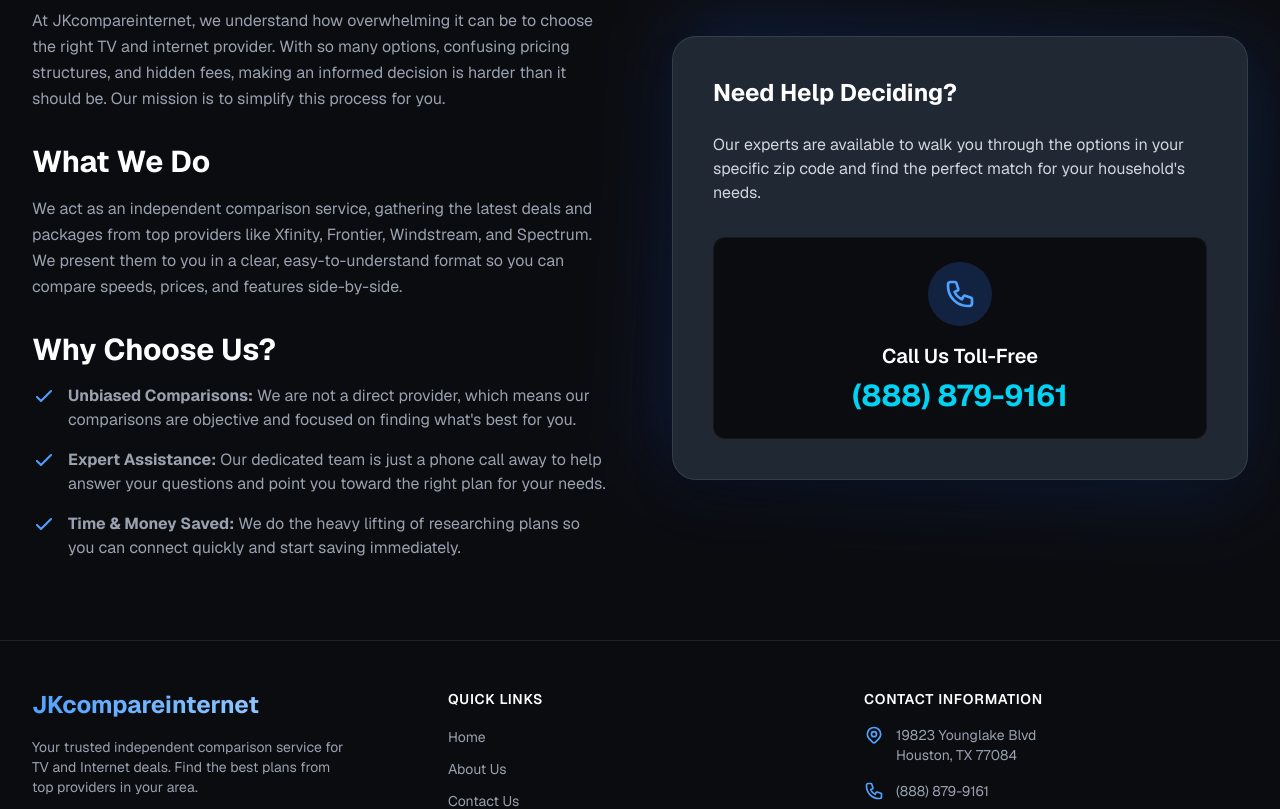
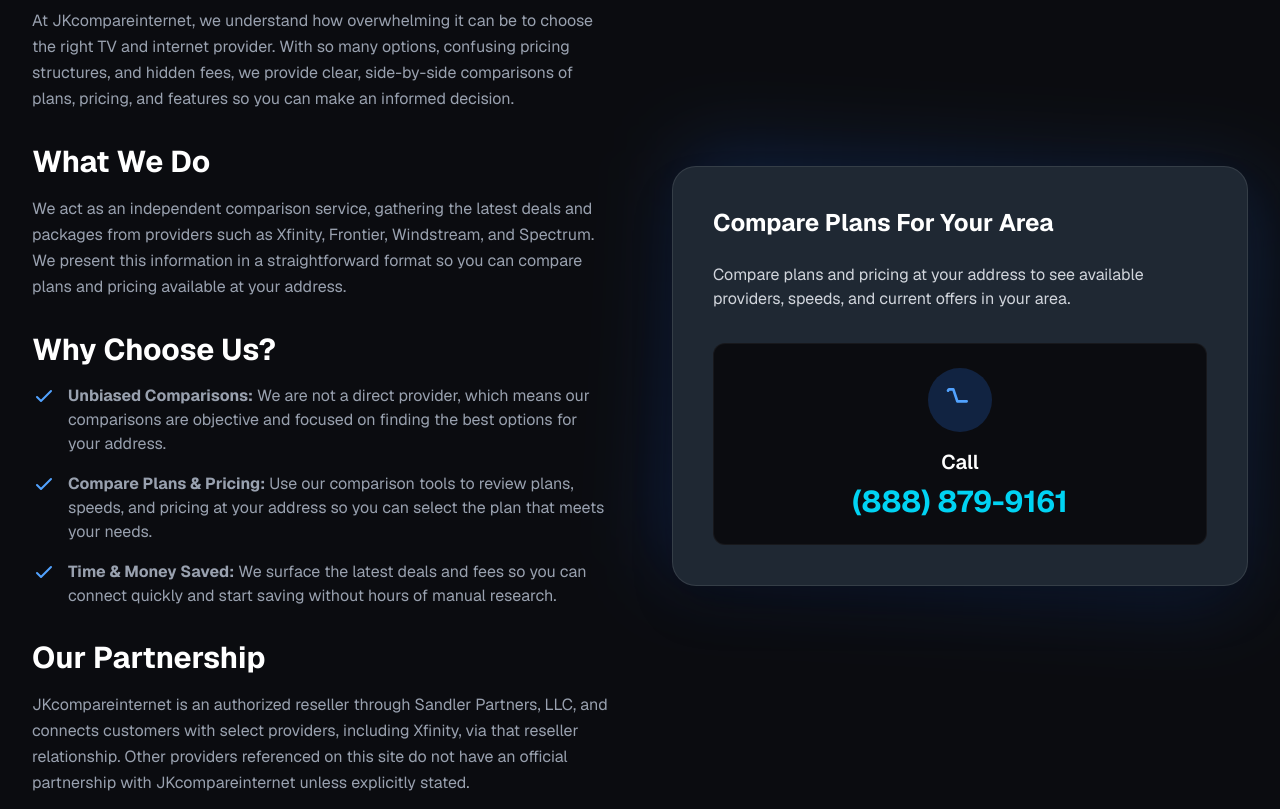
Before and after one commit to ajazsadat/JKcompareinternet, a Next.js app: page /about in a window 1280 px wide. Shown: the part 560-1369 px from the top of the page. Built offline with nearby package versions, Linux system fonts and the light colour scheme.

Commit message:
Update About page copy: neutral comparison language, partnership disclosure, and heading updates

```diff
--- a/src/app/about/page.js
+++ b/src/app/about/page.js
@@ -2,7 +2,7 @@ import Link from 'next/link';
 
 export const metadata = {
   title: 'About Us | JKcompareinternet',
-  description: 'Learn more about JKcompareinternet, your trusted independent comparison service for TV and Internet deals.',
+  description: 'Learn more about JKcompareinternet, your independent comparison service for TV and Internet deals.',
 };
 
 export default function About() {
@@ -14,7 +14,7 @@ export default function About() {
         <div className="max-w-4xl mx-auto px-4 text-center">
           <h1 className="text-4xl md:text-5xl font-bold text-white mb-6">About <span className="text-gradient">JKcompareinternet</span></h1>
           <p className="text-xl text-gray-300">
-            We are dedicated to helping you find the best TV and internet services in your area, easily and transparently.
+            Compare plans and pricing at your address to find the best TV and internet services, easily and transparently.
           </p>
         </div>
       </section>
@@ -28,14 +28,14 @@ export default function About() {
               <div>
                 <h2 className="text-3xl font-bold text-white mb-4">Our Mission</h2>
                 <p className="text-gray-400 leading-relaxed">
-                  At JKcompareinternet, we understand how overwhelming it can be to choose the right TV and internet provider. With so many options, confusing pricing structures, and hidden fees, making an informed decision is harder than it should be. Our mission is to simplify this process for you.
+                  At JKcompareinternet, we understand how overwhelming it can be to choose the right TV and internet provider. With so many options, confusing pricing structures, and hidden fees, we provide clear, side-by-side comparisons of plans, pricing, and features so you can make an informed decision.
                 </p>
               </div>
 
               <div>
                 <h2 className="text-3xl font-bold text-white mb-4">What We Do</h2>
                 <p className="text-gray-400 leading-relaxed">
-                  We act as an independent comparison service, gathering the latest deals and packages from top providers like Xfinity, Frontier, Windstream, and Spectrum. We present them to you in a clear, easy-to-understand format so you can compare speeds, prices, and features side-by-side.
+                  We act as an independent comparison service, gathering the latest deals and packages from providers such as Xfinity, Frontier, Windstream, and Spectrum. We present this information in a straightforward format so you can compare plans and pricing available at your address.
                 </p>
               </div>
 
@@ -43,33 +43,40 @@ export default function About() {
                 <h2 className="text-3xl font-bold text-white mb-4">Why Choose Us?</h2>
                 <ul className="space-y-4 text-gray-400">
                   <li className="flex items-start">
-                    <svg className="w-6 h-6 text-blue-400 mr-3 flex-shrink-0" fill="none" stroke="currentColor" viewBox="0 0 24 24"><path strokeLinecap="round" strokeLinejoin="round" strokeWidth="2" d="M5 13l4 4L19 7"></path></svg>
-                    <span><strong>Unbiased Comparisons:</strong> We are not a direct provider, which means our comparisons are objective and focused on finding what's best for you.</span>
+                    <svg className="w-6 h-6 text-blue-400 mr-3 flex-shrink-0" fill="none" stroke="currentColor" viewBox="0 0 24 24"><path strokeLinecap="round" strokeLinejoin="round" strokeWidth="2" d="M5 13l4 4L19 7" /></svg>
+                    <span><strong>Unbiased Comparisons:</strong> We are not a direct provider, which means our comparisons are objective and focused on finding the best options for your address.</span>
                   </li>
                   <li className="flex items-start">
-                    <svg className="w-6 h-6 text-blue-400 mr-3 flex-shrink-0" fill="none" stroke="currentColor" viewBox="0 0 24 24"><path strokeLinecap="round" strokeLinejoin="round" strokeWidth="2" d="M5 13l4 4L19 7"></path></svg>
-                    <span><strong>Expert Assistance:</strong> Our dedicated team is just a phone call away to help answer your questions and point you toward the right plan for your needs.</span>
+                    <svg className="w-6 h-6 text-blue-400 mr-3 flex-shrink-0" fill="none" stroke="currentColor" viewBox="0 0 24 24"><path strokeLinecap="round" strokeLinejoin="round" strokeWidth="2" d="M5 13l4 4L19 7" /></svg>
+                    <span><strong>Compare Plans & Pricing:</strong> Use our comparison tools to review plans, speeds, and pricing at your address so you can select the plan that meets your needs.</span>
                   </li>
                   <li className="flex items-start">
-                    <svg className="w-6 h-6 text-blue-400 mr-3 flex-shrink-0" fill="none" stroke="currentColor" viewBox="0 0 24 24"><path strokeLinecap="round" strokeLinejoin="round" strokeWidth="2" d="M5 13l4 4L19 7"></path></svg>
-                    <span><strong>Time & Money Saved:</strong> We do the heavy lifting of researching plans so you can connect quickly and start saving immediately.</span>
+                    <svg className="w-6 h-6 text-blue-400 mr-3 flex-shrink-0" fill="none" stroke="currentColor" viewBox="0 0 24 24"><path strokeLinecap="round" strokeLinejoin="round" strokeWidth="2" d="M5 13l4 4L19 7" /></svg>
+                    <span><strong>Time & Money Saved:</strong> We surface the latest deals and fees so you can connect quickly and start saving without hours of manual research.</span>
                   </li>
                 </ul>
+              </div>
+
+              <div>
+                <h2 className="text-3xl font-bold text-white mb-4">Our Partnership</h2>
+                <p className="text-gray-400 leading-relaxed">
+                  JKcompareinternet is an authorized reseller through Sandler Partners, LLC, and connects customers with select providers, including Xfinity, via that reseller relationship. Other providers referenced on this site do not have an official partnership with JKcompareinternet unless explicitly stated.
+                </p>
               </div>
             </div>
 
             <div className="relative">
               <div className="absolute inset-0 bg-gradient-to-tr from-blue-600/20 to-blue-500/20 rounded-3xl blur-2xl transform rotate-3"></div>
               <div className="bg-[#1f2833] border border-white/10 rounded-3xl p-10 relative z-10 shadow-2xl">
-                <h3 className="text-2xl font-bold text-white mb-6">Need Help Deciding?</h3>
+                <h3 className="text-2xl font-bold text-white mb-6">Compare Plans For Your Area</h3>
                 <p className="text-gray-300 mb-8">
-                  Our experts are available to walk you through the options in your specific zip code and find the perfect match for your household's needs.
+                  Compare plans and pricing at your address to see available providers, speeds, and current offers in your area.
                 </p>
                 <div className="bg-[#0b0c10] rounded-xl p-6 border border-white/5 flex flex-col items-center text-center">
                   <div className="w-16 h-16 bg-blue-500/20 rounded-full flex items-center justify-center mb-4">
-                    <svg className="w-8 h-8 text-blue-400" fill="none" stroke="currentColor" viewBox="0 0 24 24"><path strokeLinecap="round" strokeLinejoin="round" strokeWidth="2" d="M3 5a2 2 0 012-2h3.28a1 1 0 01.948.684l1.498 4.493a1 1 0 01-.502 1.21l-2.257 1.13a11.042 11.042 0 005.516 5.516l1.13-2.257a1 1 0 011.21-.502l4.493 1.498a1 1 0 01.684.949V19a2 2 0 01-2 2h-1C9.716 21 3 14.284 3 6V5z"></path></svg>
+                    <svg className="w-8 h-8 text-blue-400" fill="none" stroke="currentColor" viewBox="0 0 24 24"><path strokeLinecap="round" strokeLinejoin="round" strokeWidth="2" d="M3 5a2 2 0 011-1h3l3 9h7" /></svg>
                   </div>
-                  <h4 className="text-xl font-semibold text-white mb-2">Call Us Toll-Free</h4>
+                  <h4 className="text-xl font-semibold text-white mb-2">Call</h4>
                   <a href="tel:(888) 879-9161" className="text-3xl font-bold text-cyan-400 hover:text-cyan-300 transition-colors">
                     (888) 879-9161
                   </a>
```
